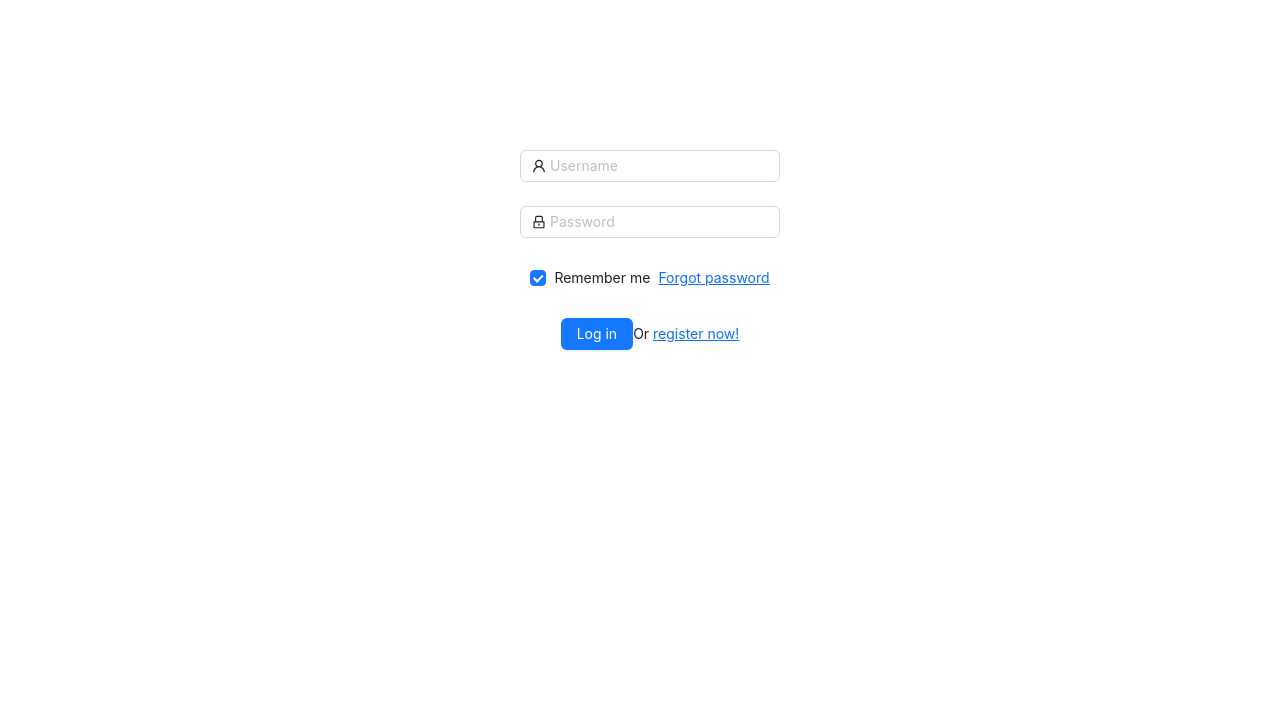
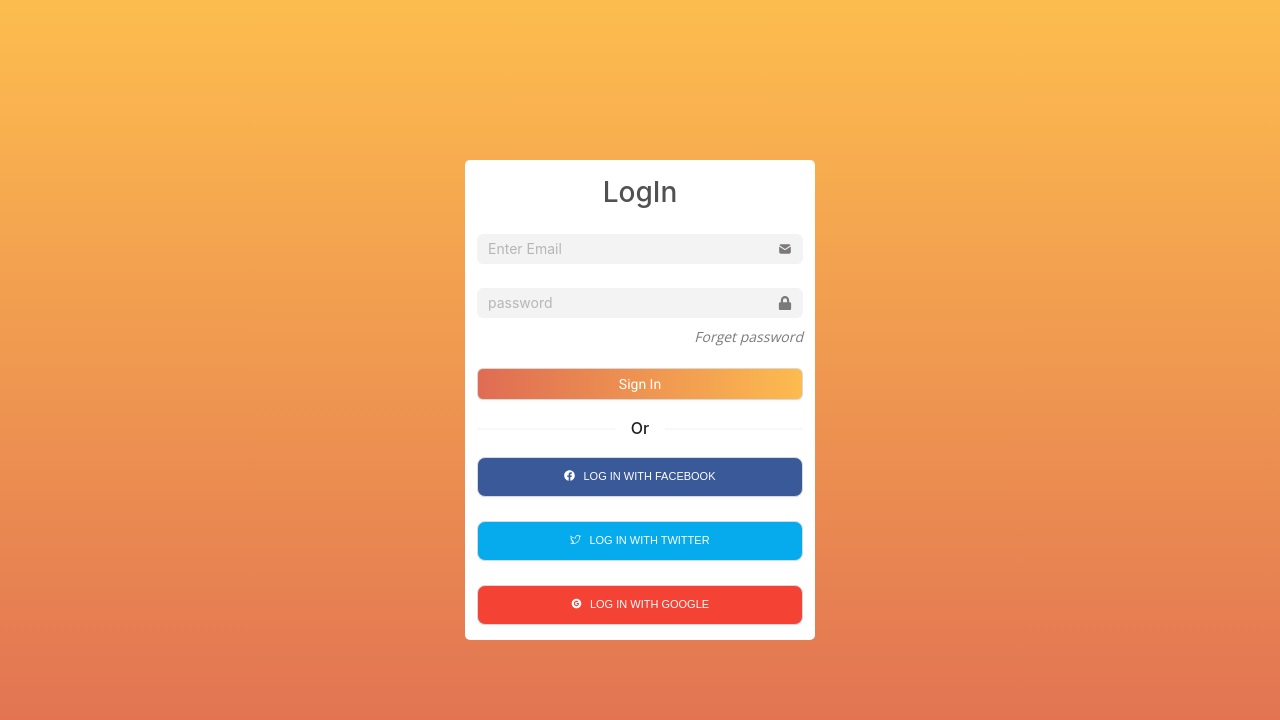
Before and after one commit to Mituldds/Social-Media, a React (Create React App) app: page /login in a window 1280 px wide. Shown: the top 720 px of the page. Built offline with nearby package versions, Linux system fonts and the light colour scheme.

Commit message:
login and signup form design completed

```diff
--- a/package.json
+++ b/package.json
@@ -7,8 +7,11 @@
     "@testing-library/react": "^13.4.0",
     "@testing-library/user-event": "^13.5.0",
     "antd": "^5.8.4",
+    "firebase": "^10.3.0",
     "react": "^18.2.0",
     "react-dom": "^18.2.0",
+    "react-icons": "^4.10.1",
+    "react-router-dom": "^6.15.0",
     "react-scripts": "5.0.1",
     "web-vitals": "^2.1.4"
   },
--- a/public/index.html
+++ b/public/index.html
@@ -30,6 +30,7 @@
       integrity="sha384-EVSTQN3/azprG1Anm3QDgpJLIm9Nao0Yz1ztcQTwFspd3yD65VohhpuuCOmLASjC"
       crossorigin="anonymous"
     />
+
     <title>React App</title>
   </head>
   <body>
@@ -45,6 +46,12 @@
       To begin the development, run `npm start` or `yarn start`.
       To create a production bundle, use `npm run build` or `yarn build`.
     -->
+    <link rel="preconnect" href="https://fonts.googleapis.com" />
+    <link rel="preconnect" href="https://fonts.gstatic.com" crossorigin />
+    <link
+      href="https://fonts.googleapis.com/css2?family=Jost:wght@300&family=Roboto&display=swap"
+      rel="stylesheet"
+    />
     <script
       src="https://cdn.jsdelivr.net/npm/@popperjs/core@2.9.2/dist/umd/popper.min.js"
       integrity="sha384-IQsoLXl5PILFhosVNubq5LC7Qb9DXgDA9i+tQ8Zj3iwWAwPtgFTxbJ8NT4GN1R8p"
--- a/src/App.js
+++ b/src/App.js
@@ -1,10 +1,14 @@
 import "./App.css";
+import { BrowserRouter as Router, Routes, Route } from "react-router-dom";
 import Login from "./component/Login/Login";
-
+import Signup from "./component/Signup/Signup";
 function App() {
   return (
     <>
-      <Login />
+      <Routes>
+        <Route path="/login" element={<Login />} />
+        <Route path="/signup" element={<Signup />} />
+      </Routes>
     </>
   );
 }
--- a/src/component/Login/Login.css
+++ b/src/component/Login/Login.css
@@ -1,23 +1,94 @@
+@import url("https://fonts.googleapis.com/css2?family=Open+Sans&display=swap");
+
+.body {
+  font-family: "Open Sans", sans-serif;
+}
+.login_body {
+  background-color: rgb(117, 157, 209);
+  width: 100vw;
+  height: 100vh;
+  display: flex;
+  align-items: center;
+  justify-content: center;
+  background-image: linear-gradient(
+    to top,
+    rgba(223, 108, 83, 1),
+    rgba(253, 189, 78, 1)
+  );
+}
+
 .form_card {
-  height: 00px;
-  width: 300px;
   text-align: center;
-  justify-items: center;
-  margin-top: 150px;
-  text-align: center;
-  margin-left: 500px;
-  height: 300px;
-  width: 300px;
+  height: 480px;
+  width: 350px;
+  background-color: white;
+  border-radius: 5px;
 }
-#components-form-demo-normal-login .login-form {
-  max-width: 300px;
+.form_heading {
+  color: #515151;
 }
-#components-form-demo-normal-login .login-form-forgot {
-  float: right;
+.form_card input {
+  background-color: transparent;
 }
-#components-form-demo-normal-login .ant-col-rtl .login-form-forgot {
-  float: left;
+
+.form_input_style {
+  background-color: #f3f3f3;
+  outline: none !important;
+  border: none !important;
 }
-#components-form-demo-normal-login .login-form-button {
-  width: 100%;
+.form_input_style:hover {
+  outline: none !important;
+  border: none !important;
 }
+.form_input_style:focus {
+  outline: none !important;
+  border: none !important;
+}
+
+.forget_password {
+  text-align: right;
+  color: #7d7979;
+  font-family: "Open Sans", sans-serif;
+  font-style: italic;
+}
+.signin_btn {
+  background-image: linear-gradient(
+    to right,
+    rgba(223, 108, 83, 1),
+    rgba(253, 187, 79, 1)
+  );
+  color: white;
+  font-family: "Roboto", sans-serif;
+}
+.signin_btn:hover {
+  border: none !important;
+  color: white !important;
+}
+.or_divider {
+  color: #7d7979;
+}
+.facebook_login_btn {
+  background-color: #3a5998;
+  color: white;
+  font-size: 11px !important;
+  font-family: sans-serif;
+}
+.twitter_login_btn {
+  background-color: #05abed;
+  color: white;
+  font-size: 11px !important;
+  font-family: sans-serif;
+}
+.google_login_btn {
+  background-color: #f44235;
+  color: white;
+  font-size: 11px !important;
+  font-family: sans-serif;
+}
+
+.facebook_login_btn:hover,
+.twitter_login_btn:hover,
+.google_login_btn:hover {
+  border: none !important;
+  color: white !important;
+}
--- a/src/component/Login/Login.js
+++ b/src/component/Login/Login.js
@@ -1,73 +1,96 @@
-import React from "react";
-import { LockOutlined, UserOutlined } from "@ant-design/icons";
-import { Button, Checkbox, Form, Input } from "antd";
+import React, { useState } from "react";
+import { Button, Divider, Form, Input } from "antd";
+import { AiFillGoogleCircle } from "react-icons/ai";
+import { TfiTwitter } from "react-icons/tfi";
+import { FaFacebook } from "react-icons/fa";
+import { TbMailFilled } from "react-icons/tb";
+import { FaLock } from "react-icons/fa";
 import "./Login.css";
+// import { firestore } from "../firebase";
+const Login = () => {
+  const [user, setUser] = useState({
+    email: "",
+    password: "",
+  });
 
-const Login = () => {
-  const onFinish = (values) => {
-    console.log("Received values of form: ", values);
+  const getUserData = (event) => {
+    let name, value;
+    name = event.target.name;
+    value = event.target.value;
+    setUser({ ...user, [name]: value });
   };
+
+  // const postData = async (e) => {
+  //   e.preventDefault();
+  //   console.log(user);
+  //   try {
+  //     await firestore.collection("users").add({
+  //       // email: email,
+  //       // password: password,
+  //     });
+  //     console.log("data added successfully");
+  //   } catch (error) {
+  //     console.error("Error adding data to Firestore: ", error);
+  //   }
+  // };
+
   return (
     <>
-      <div className="form_card">
-        <Form
-          name="normal_login"
-          className="login_form"
-          initialValues={{
-            remember: true,
-          }}
-          onFinish={onFinish}
-        >
-          <Form.Item
-            name="username"
-            rules={[
-              {
-                required: true,
-                message: "Please input your Username!",
-              },
-            ]}
-          >
+      <div className="login_body">
+        <div className="container form_card">
+          <Form>
+            <h3 className="form_heading mt-3">LogIn</h3>
             <Input
-              prefix={<UserOutlined className="site-form-item-icon" />}
-              placeholder="Username"
+              className="mt-3 form_input_style"
+              placeholder="Enter Email"
+              suffix={<TbMailFilled style={{ color: "#7D7979" }} />}
+              name="email"
+              value={user.email}
+              onChange={getUserData}
             />
-          </Form.Item>
-          <Form.Item
-            name="password"
-            rules={[
-              {
-                required: true,
-                message: "Please input your Password!",
-              },
-            ]}
-          >
             <Input
-              prefix={<LockOutlined className="site-form-item-icon" />}
-              type="password"
-              placeholder="Password"
+              className="mt-4 form_input_style"
+              placeholder="password"
+              suffix={<FaLock style={{ color: "#7D7979" }} />}
+              name="password"
+              value={user.password}
+              onChange={getUserData}
             />
-          </Form.Item>
-          <Form.Item>
-            <Form.Item name="remember" valuePropName="checked" noStyle>
-              <Checkbox>Remember me</Checkbox>
-            </Form.Item>
+            <p className="forget_password mt-2">Forget password</p>
 
-            <a className="login-form-forgot" href="">
-              Forgot password
-            </a>
-          </Form.Item>
+            <Button block className="signin_btn mt-1">
+              Sign In
+            </Button>
+            <Divider className="or_divider">Or</Divider>
 
-          <Form.Item>
             <Button
-              type="primary"
-              htmlType="submit"
-              className="login-form-button"
+              className="facebook_login_btn"
+              icon={<FaFacebook />}
+              size={"large"}
+              block
             >
-              Log in
+              LOG IN WITH FACEBOOK
             </Button>
-            Or <a href="">register now!</a>
-          </Form.Item>
-        </Form>
+
+            <Button
+              icon={<TfiTwitter />}
+              className="twitter_login_btn  mt-4"
+              size={"large"}
+              block
+            >
+              LOG IN WITH TWITTER
+            </Button>
+
+            <Button
+              className="google_login_btn  mt-4"
+              icon={<AiFillGoogleCircle />}
+              size={"large"}
+              block
+            >
+              LOG IN WITH GOOGLE
+            </Button>
+          </Form>
+        </div>
       </div>
     </>
   );
--- a/src/component/Signup/Signup.css
+++ b/src/component/Signup/Signup.css
@@ -0,0 +1,94 @@
+@import url("https://fonts.googleapis.com/css2?family=Open+Sans&display=swap");
+
+.body {
+  font-family: "Open Sans", sans-serif;
+}
+.login_body {
+  background-color: rgb(117, 157, 209);
+  width: 100vw;
+  min-height: 100vh;
+  display: flex;
+  align-items: center;
+  justify-content: center;
+  background-image: linear-gradient(
+    to top,
+    rgba(223, 108, 83, 1),
+    rgba(253, 189, 78, 1)
+  );
+}
+
+.signup_form_card {
+  text-align: center;
+  height: 600px;
+  width: 350px;
+  background-color: white;
+  border-radius: 5px;
+}
+.form_heading {
+  color: #515151;
+}
+.signup_form_input_style input {
+  background-color: transparent;
+}
+
+.signup_form_input_style {
+  background-color: #f3f3f3;
+  outline: none !important;
+  border: none !important;
+}
+.signup_form_input_style:hover {
+  outline: none !important;
+  border: none !important;
+}
+.signup_form_input_style:focus {
+  outline: none !important;
+  border: none !important;
+}
+
+.signin_options {
+  text-align: right;
+  color: rgba(231, 128, 82, 1);
+  font-family: "Open Sans", sans-serif;
+  font-style: italic;
+}
+.signin_btn {
+  background-image: linear-gradient(
+    to right,
+    rgba(223, 108, 83, 1),
+    rgba(253, 187, 79, 1)
+  );
+  color: white;
+  font-family: "Roboto", sans-serif;
+}
+.signin_btn:hover {
+  border: none !important;
+  color: white !important;
+}
+.or_divider {
+  color: #7d7979;
+}
+.facebook_login_btn {
+  background-color: #3a5998;
+  color: white;
+  font-size: 11px !important;
+  font-family: sans-serif;
+}
+.twitter_login_btn {
+  background-color: #05abed;
+  color: white;
+  font-size: 11px !important;
+  font-family: sans-serif;
+}
+.google_login_btn {
+  background-color: #f44235;
+  color: white;
+  font-size: 11px !important;
+  font-family: sans-serif;
+}
+
+.facebook_login_btn:hover,
+.twitter_login_btn:hover,
+.google_login_btn:hover {
+  border: none !important;
+  color: white !important;
+}
--- a/src/component/Signup/Signup.js
+++ b/src/component/Signup/Signup.js
@@ -0,0 +1,73 @@
+import React from "react";
+import { FaUserGroup } from "react-icons/fa6";
+import { TbMailFilled } from "react-icons/tb";
+import { FaPhone } from "react-icons/fa";
+import { FaLock } from "react-icons/fa";
+import { TfiTwitter } from "react-icons/tfi";
+import { FaFacebook } from "react-icons/fa";
+import { Button, Divider, Form, Input } from "antd";
+import "./Signup.css";
+
+const Login = () => {
+  return (
+    <>
+      <div className="login_body">
+        <div className="container signup_form_card">
+          <Form>
+            <h3 className="form_heading mt-3">Signup</h3>
+            <Input
+              className="mt-3 signup_form_input_style"
+              placeholder="Enter Name"
+              suffix={<FaUserGroup style={{ color: "#7D7979" }} />}
+            />
+            <Input
+              className="mt-4 signup_form_input_style"
+              placeholder="Enter Mail"
+              suffix={<TbMailFilled style={{ color: "#7D7979" }} />}
+            />
+            <Input
+              className="mt-4 signup_form_input_style"
+              placeholder="Phone Number"
+              suffix={<FaPhone style={{ color: "#7D7979" }} />}
+            />
+            <Input
+              className="mt-4 signup_form_input_style"
+              placeholder="password"
+              suffix={<FaLock style={{ color: "#7D7979" }} />}
+            />
+            <Input
+              className="mt-4 signup_form_input_style"
+              placeholder="confirm password"
+              suffix={<FaLock style={{ color: "#7D7979" }} />}
+            />
+
+            <Button block className="signin_btn mt-4">
+              Sign Up
+            </Button>
+            <p className="signin_options mt-2">Sign In </p>
+            <Divider className="or_divider">Or</Divider>
+            <Button
+              className="facebook_login_btn"
+              icon={<FaFacebook />}
+              size={"large"}
+              block
+            >
+              LOG IN WITH FACEBOOK
+            </Button>
+
+            <Button
+              icon={<TfiTwitter />}
+              className="twitter_login_btn  mt-4"
+              size={"large"}
+              block
+            >
+              LOG IN WITH TWITTER
+            </Button>
+          </Form>
+        </div>
+      </div>
+    </>
+  );
+};
+
+export default Login;
--- a/src/index.js
+++ b/src/index.js
@@ -1,13 +1,16 @@
-import React from 'react';
-import ReactDOM from 'react-dom/client';
-import './index.css';
-import App from './App';
-import reportWebVitals from './reportWebVitals';
+import React from "react";
+import ReactDOM from "react-dom/client";
+import "./index.css";
+import App from "./App";
+import reportWebVitals from "./reportWebVitals";
+import { BrowserRouter as Router } from "react-router-dom";
 
-const root = ReactDOM.createRoot(document.getElementById('root'));
+const root = ReactDOM.createRoot(document.getElementById("root"));
 root.render(
   <React.StrictMode>
-    <App />
+    <Router>
+      <App />
+    </Router>
   </React.StrictMode>
 );
 
```
Also changed, not shown: src/firebasefile.js (added, +13 -0 lines), 1 other file (tests, documents, lock files or other folders).
